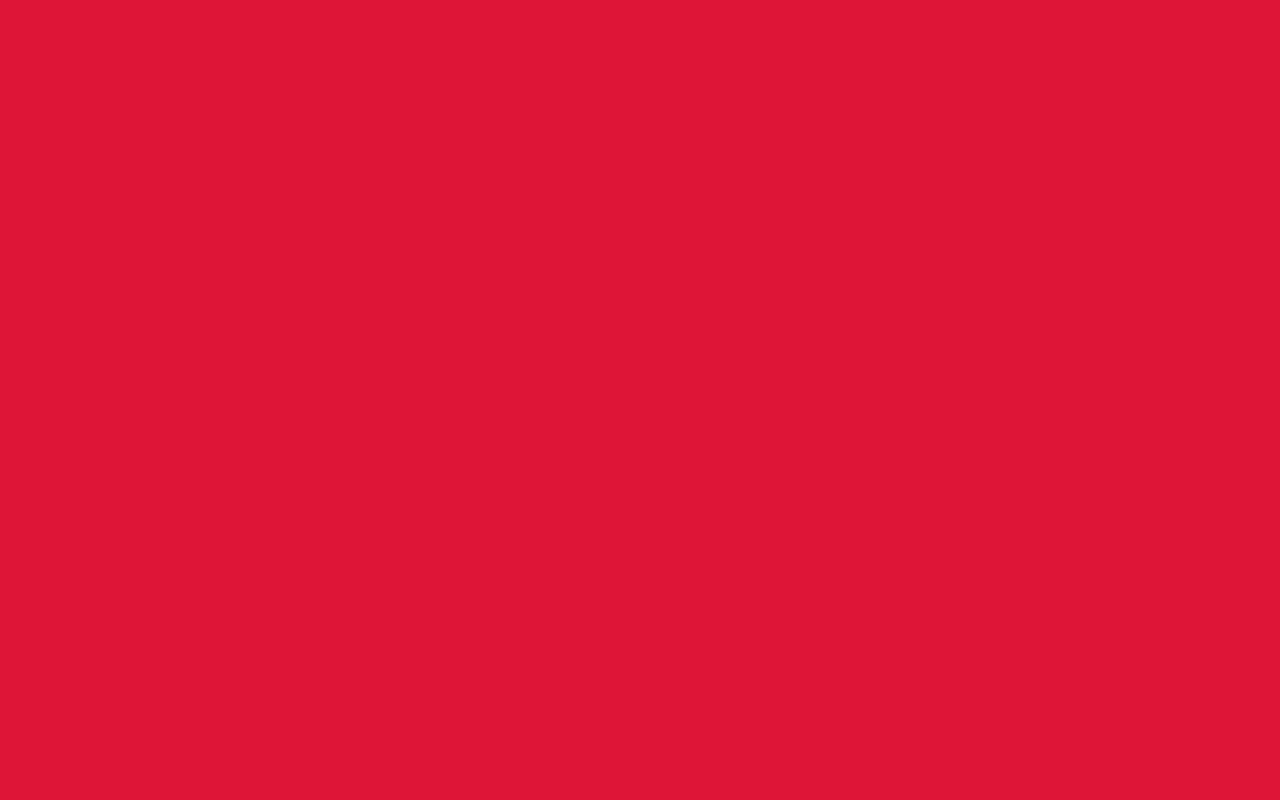
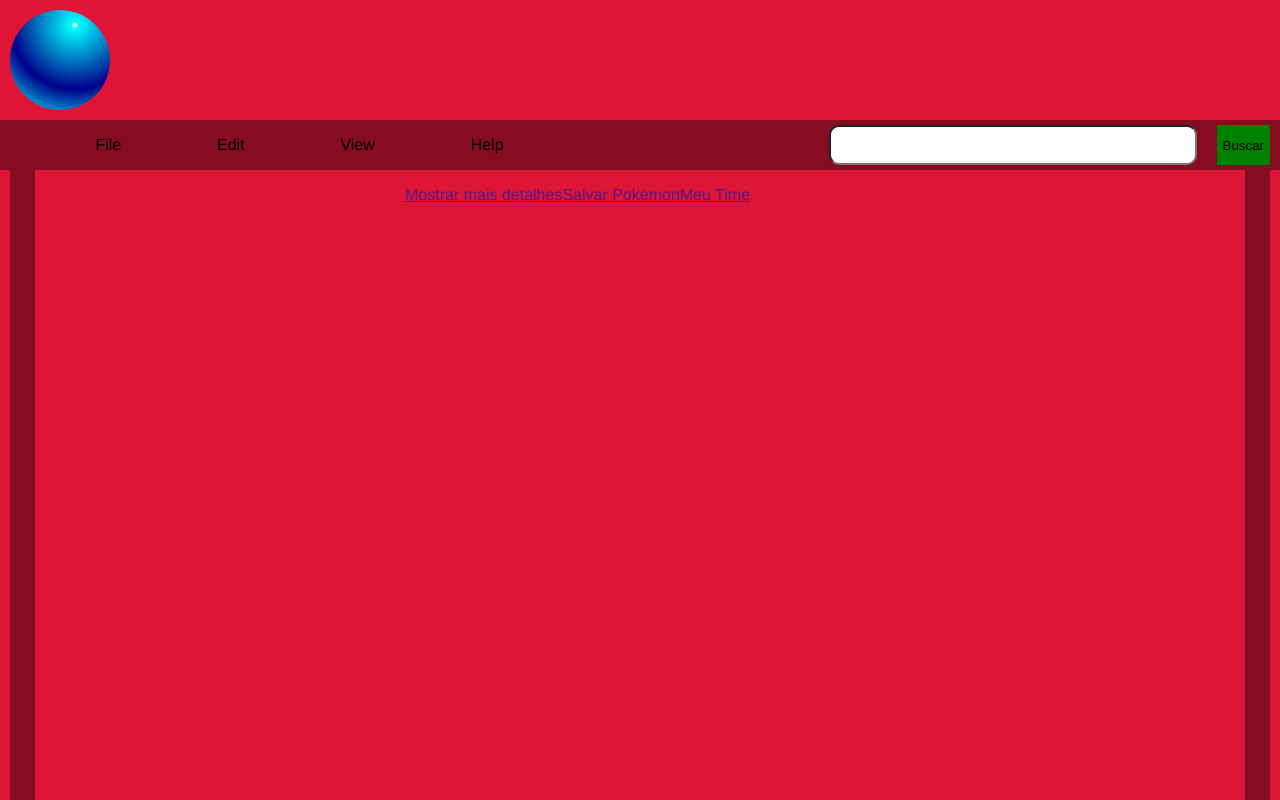
Before and after one commit to zInfnetDFEPB2019/CardDex, a Vue app in the folder pokedex/: page / in a window 1280 px wide. Shown: the top 800 px of the page. Built offline with nearby package versions, Linux system fonts and the light colour scheme.

Commit message:
cria sombras nas laterais

```diff
--- a/pokedex/src/App.vue
+++ b/pokedex/src/App.vue
@@ -1,5 +1,22 @@
 <template>
   <div id="app">
+    <header>
+      <div id="ball-wrapper">
+        <div id="ball"></div>
+      </div>
+      <div id="sub-menu">
+        <ul id="nav-bar">
+          <li><a href="">File</a></li>
+          <li><a href="">Edit</a></li>
+          <li><a href="">View</a></li>
+          <li><a href="">Help</a></li>
+        </ul>
+        <div id="search-bar">
+          <input type="text" id="inputBusca">
+          <input type="submit" id="btnsubmit" value="Buscar">
+        </div>
+      </div>
+    </header>
     <Home/>
   </div>
 </template>
@@ -27,4 +44,81 @@ html{
   text-align: center;
 }
 
+body {
+  margin: 0;
+  margin-top: 10px;
+}
+
+#ball-wrapper {
+    position: relative;
+    padding-left: 10px;
+    padding-bottom: 10px;
+  }
+  #ball {
+
+    width: 100px;
+    height: 100px;
+    left: 10%;
+    top: 20%;
+    border-radius: 50%;
+    background: -webkit-radial-gradient(65% 15%, circle, white 1px, aqua 3%,
+    darkblue 60%, aqua 100%);
+    background: -moz-radial-gradient(65% 15%, circle, white 1px, aqua 3%, darkblue
+    60%, aqua 100%);
+    background: -o-radial-gradient(65% 15%, circle, white 1px, aqua 3%, darkblue
+    60%, aqua 100%);
+    background: radial-gradient(circle at 65% 15%, white 1px, aqua 3%, darkblue
+    60%, aqua 100%);
+
+  }
+  ul {
+    list-style-type: none;
+    display: flex;
+  }
+
+  #search-bar {
+    width: 35%;
+    display: flex;
+  }
+
+  #inputBusca {
+    width: 400px;
+    border-radius: 10px;
+    margin-right: 20px;
+
+  }
+  #btnsubmit {
+    height: 40px;
+    background-color: green;
+    border: 0;
+  }
+  #nav-bar {
+    width: 40%;
+    display: flex;
+    justify-content: space-around;
+  }
+  #nav-bar li {
+    margin-right: 5px;
+  }
+
+  #nav-bar li a {
+    color: black;
+    text-decoration: none;
+    transition: all ease .5s;
+  }
+
+  #nav-bar li a:hover{
+    color: gray;
+  }
+  .home {
+    position: relative;
+  }
+
+  #sub-menu {
+    display: flex;
+    justify-content: space-between;
+    align-items: center;
+    background-color: rgba(0, 0, 0, .4);
+    padding: 0 10px;
+  }
 </style>
--- a/pokedex/src/components/Home.vue
+++ b/pokedex/src/components/Home.vue
@@ -1,8 +1,17 @@
 <template>
   <div class="home">
-    <header>
-      <div id="ball-wrapper"></div>
-    </header>
+    <div class="wrapper"></div>
+      <ul class="sideMenu">
+        <li class="sideMenuItem"><a href="">Mostrar mais detalhes</a></li>
+        <li class="sideMenuItem"><a href="">Salvar Pokemon</a></li>
+        <li class="sideMenuItem"><a href="">Meu Time</a></li>
+      </ul>
+      <div class="details">
+
+      </div>
+      <div class="information">
+
+      </div>
   </div>
 </template>
 
@@ -16,24 +25,18 @@ export default {
 </script>
 
 <style >
+  .home {
+    padding: 0 10px;
+    height: 100vh;
+    display: flex;
+    justify-content: space-between;
+  }
 
-  .home {
-    padding: 10px;
-    position: relative;
-  }
-  #ball-wrapper {
-
-    left: 10%;
-    top: 20%;
-    border-radius: 50%;
-    background: -webkit-radial-gradient(65% 15%, circle, white 1px, aqua 3%,
-    darkblue 60%, aqua 100%);
-    background: -moz-radial-gradient(65% 15%, circle, white 1px, aqua 3%, darkblue
-    60%, aqua 100%);
-    background: -o-radial-gradient(65% 15%, circle, white 1px, aqua 3%, darkblue
-    60%, aqua 100%);
-    background: radial-gradient(circle at 65% 15%, white 1px, aqua 3%, darkblue
-    60%, aqua 100%);
-
+  .home::before, .home::after {
+    content: "";
+    display: block;
+    background-color: rgba(0, 0, 0, .4);
+    width: 2%;
+    height: 100%;
   }
 </style>
```
